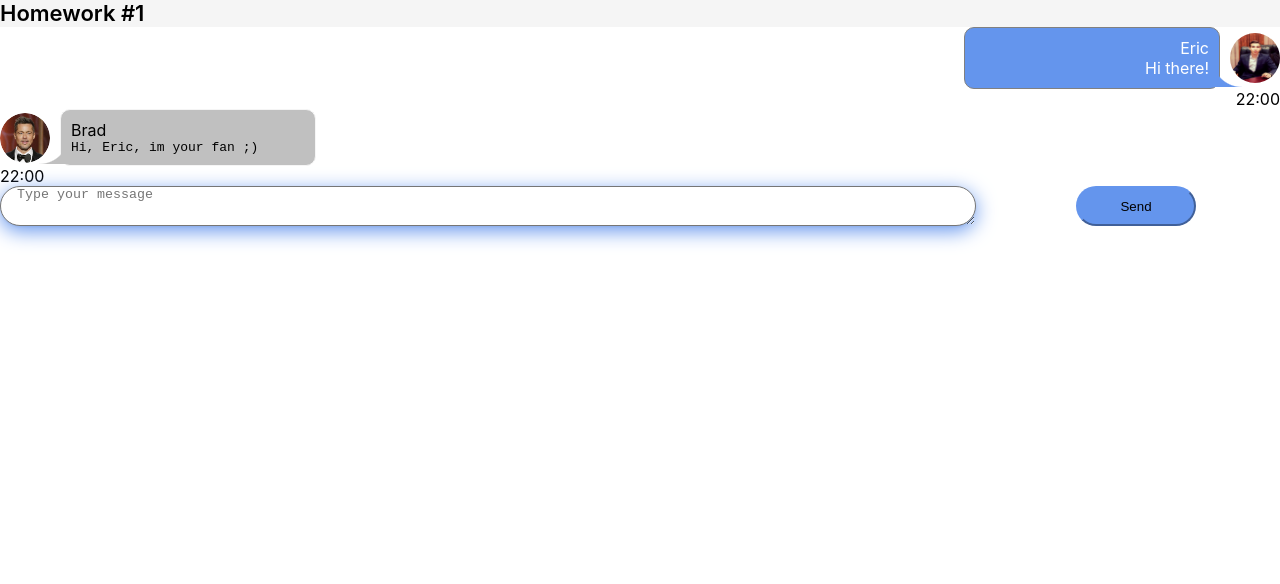
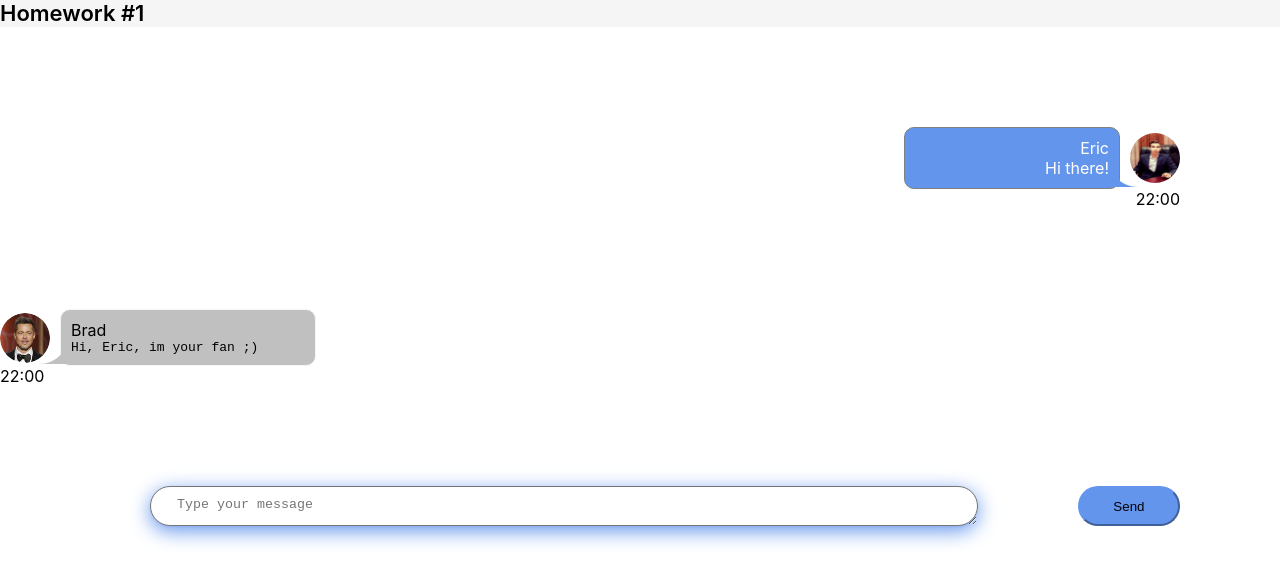
Before and after one commit to ericbloodyax12/homeTasks, a React (Create React App) app: page / in a window 1280 px wide. Shown: the top 584 px of the page. Built offline with nearby package versions, Linux system fonts and the light colour scheme.

Commit message:
fix bugs add new property

```diff
--- a/src/s2-homeworks/hw01/message-sender/MessageSender.module.css
+++ b/src/s2-homeworks/hw01/message-sender/MessageSender.module.css
@@ -1,12 +1,13 @@
 .sendForm {
     display: flex;
-
+    margin: 100px;
     gap: 100px;
-   position: static;
-
+    padding-left: 50px;
 }
 
 .textarea {
+    padding-top: 10px;
+    padding-left: 10px;
     width: 976px;
     height: 40px;
     left: 70px;
--- a/src/s2-homeworks/hw01/message/Message.module.css
+++ b/src/s2-homeworks/hw01/message/Message.module.css
@@ -1,9 +1,10 @@
 
 .message {
-display: flex; /*  */
+    display: flex; /*  */
     flex-direction: column;
     align-items: flex-end;
-background-color: white;
+    background-color: white;
+    margin: 100px;
 }
 
 .imageAndText {
```
